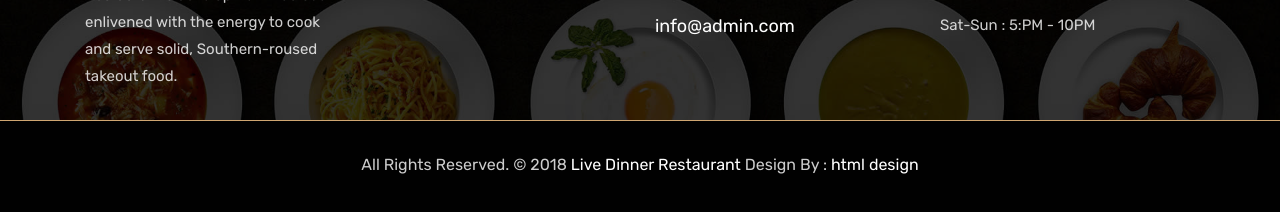
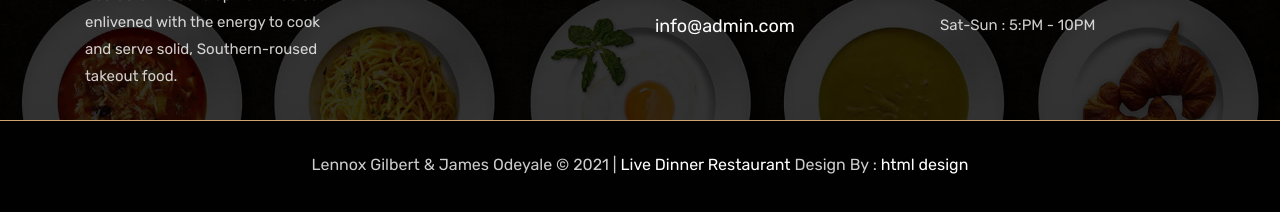
Before and after one commit to dreamteam9ja/PWA, a plain HTML site: page contact.html in a window 1280 px wide. Shown: the part 1227-1439 px from the top of the page. Drawn offline with Linux system fonts and the light colour scheme.

Commit message:
edited contact.html page

```diff
--- a/contact.html
+++ b/contact.html
@@ -214,7 +214,7 @@
           <div class="row">
             <div class="col-lg-12">
               <p class="company-name">
-                All Rights Reserved. &copy; 2018
+                Lennox Gilbert & James Odeyale &copy; 2021 |
                 <a href="#">Live Dinner Restaurant</a> Design By :
                 <a href="https://html.design/">html design</a>
               </p>
```
